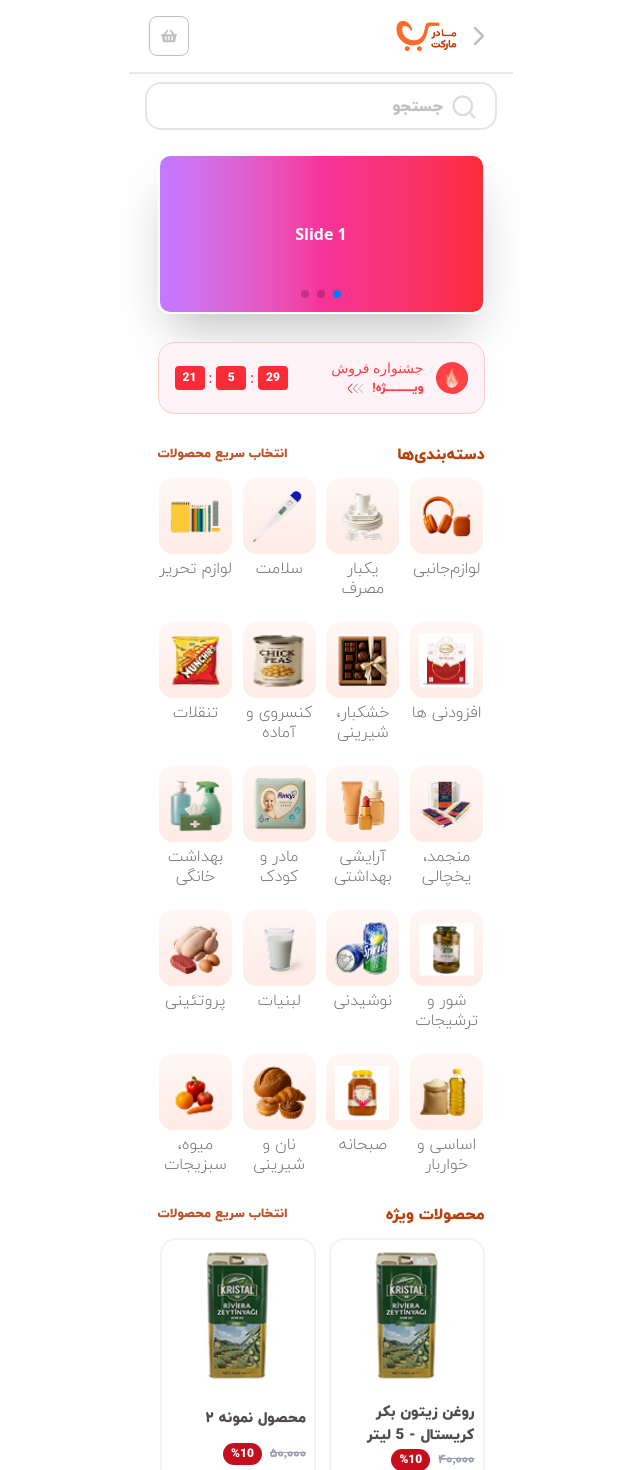
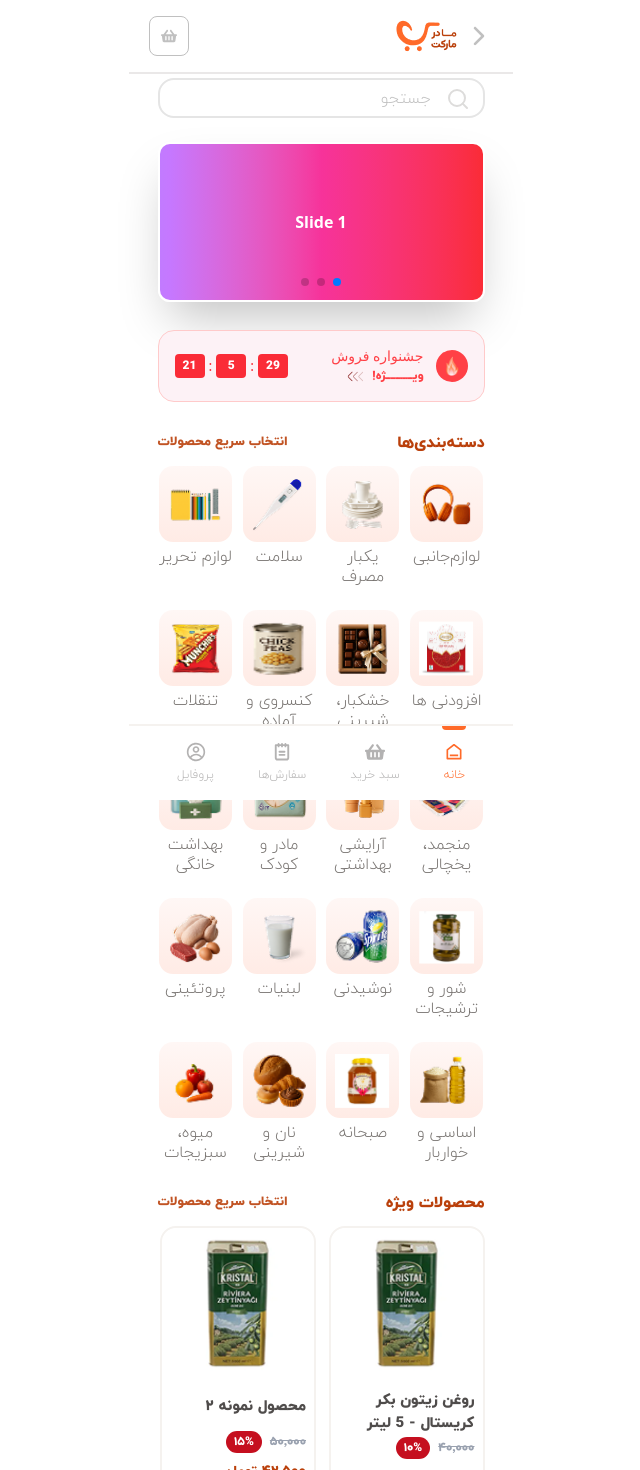
Before and after one commit to Shahin-2002/web-mobile, a Next.js app: page / in a window 1280 px wide. Shown: the top 1470 px of the page, without its empty margins (319-959 px from the left). Built offline with nearby package versions, Linux system fonts and the light colour scheme.

Commit message:
Update API URLs for Vercel

```diff
--- a/components/module/Footer/footer.jsx
+++ b/components/module/Footer/footer.jsx
@@ -1,31 +1,49 @@
 import React, { useState } from 'react';
-import { Home, Profile, Order, ShoppingBasketIcon } from '@/components/ui/iconsAndImagrs';
+import {
+  Home,
+  Profile,
+  Order,
+  ShoppingBasketIcon,
+} from '@/components/ui/iconsAndImagrs';
 
 function Footer() {
-  const [activeTab, setActiveTab] = useState('home'); // مقدار پیش‌فرض خانه
+  const [activeTab, setActiveTab] = useState('home');
 
   const tabs = [
-    { id: 'home', icon: <Home size={25} />, label: 'خانه', color: '#FF6A29' },
-    { id: 'cart', icon: <ShoppingBasketIcon size={25} />, label: 'سبد خرید', color: '#B3B2B2' },
-    { id: 'orders', icon: <Order size={25} />, label: 'سفارش‌ها', color: '#B3B2B2' },
-    { id: 'profile', icon: <Profile size={25} />, label: 'پروفایل', color: '#B3B2B2' },
+    { id: 'home', icon: Home, label: 'خانه' },
+    { id: 'cart', icon: ShoppingBasketIcon, label: 'سبد خرید' },
+    { id: 'orders', icon: Order, label: 'سفارش‌ها' },
+    { id: 'profile', icon: Profile, label: 'پروفایل' },
   ];
 
   return (
-    <div className="w-full md:max-w-sm md:mx-auto p-4 flex items-center mt-11 justify-between border-t-2 border-[#F5F2EF] px-10">
+    <div className="w-full md:max-w-sm md:mx-auto p-4 flex items-center justify-between border-t-2 border-[#F5F2EF] px-10">
       <div className="flex flex-1 items-center justify-between">
-        {tabs.map((tab) => (
+        {tabs.map((tab) => {
+          const Icon = tab.icon;
+          const isActive = activeTab === tab.id;
+
+          return (
             <div
               key={tab.id}
-            className={`flex flex-col items-center relative ${
-              activeTab === tab.id ? 'active' : ''
+              className={`flex flex-col items-center relative cursor-pointer w-auto px-2 ${
+                isActive ? 'active' : ''
               }`}
               onClick={() => setActiveTab(tab.id)}
             >
-            {React.cloneElement(tab.icon, { color: activeTab === tab.id ? '#FF6A29' : '#B3B2B2' })}
-            <p className={`text-[${activeTab === tab.id ? '#FF6A29' : '#B3B2B2'}]`} style={{ fontFamily: 'iranyekanLight' }}>{tab.label}</p>
+              <Icon size={20} color={isActive ? '#FF6A29' : '#B3B2B2'} />
+              <p
+                className="text-[12px] whitespace-nowrap mt-1"
+                style={{
+                  color: isActive ? '#FF6A29' : '#B3B2B2',
+                  fontFamily: 'iranyekanLight',
+                }}
+              >
+                {tab.label}
+              </p>
             </div>
-        ))}
+          );
+        })}
       </div>
     </div>
   );
--- a/components/module/Header/header.jsx
+++ b/components/module/Header/header.jsx
@@ -47,12 +47,12 @@ function Header({ cart, showCart, setShowCart, setCart }) {
               className="bg-white p-4 rounded-2xl w-80 max-h-[60vh] shadow-xl relative flex flex-col"
               onClick={(e) => e.stopPropagation()}
             >
-              <h2 className="font-bold text-lg mb-3 border-b pb-2">
+              <h2 className="font-bold text-lg mb-3 border-b pb-2" style={{ fontFamily: 'iranyekanExtrabold' }}>
                 🛒 سبد خرید
               </h2>
 
               {cart.length === 0 ? (
-                <p className="text-gray-500 text-center py-8">سبد خرید خالیه</p>
+                <p className="text-gray-500 text-center py-8" style={{ fontFamily: 'iranyekanLight' }}>سبد خرید خالیه</p>
               ) : (
                 <ul className="flex-1 overflow-y-auto space-y-3 pr-2">
                   {cart.map((item, i) => (
@@ -64,10 +64,11 @@ function Header({ cart, showCart, setShowCart, setCart }) {
                         <span
                           className="font-medium text-sm truncate"
                           title={item.name}
+                          style={{ fontFamily: 'iranyekanLight' }}
                         >
                           {item.name}
                         </span>
-                        <span className="text-[#BA400B] font-bold text-xs">
+                        <span className="text-[#BA400B] font-bold text-xs" style={{fontFamily: 'iranyekanExtrabold'}}>
                           {item.priceAfterDiscount.toLocaleString('fa-IR')}{' '}
                           تومان
                         </span>
@@ -88,8 +89,8 @@ function Header({ cart, showCart, setShowCart, setCart }) {
                           >
                             −
                           </button>
-                          <span className="text-sm font-medium">
-                            {item.quantity}
+                          <span className="text-sm font-medium" style={{fontFamily: 'iranyekanLight'}}>
+                            {item.quantity.toLocaleString('fa-IR')}
                           </span>
                           <button
                             className="w-6 h-6 flex items-center justify-center rounded-full border border-gray-300 hover:bg-gray-100 transition-colors"
@@ -126,8 +127,8 @@ function Header({ cart, showCart, setShowCart, setCart }) {
 
               {cart.length > 0 && (
                 <div className="mt-3 border-t pt-3 flex justify-between font-bold text-sm">
-                  <span>جمع کل:</span>
-                  <span>
+                  <span style={{ fontFamily: 'iranyekanLight' }}>جمع کل:</span>
+                  <span style={{ fontFamily: 'iranyekanLight' }}>
                     {cart
                       .reduce(
                         (sum, item) =>
@@ -141,7 +142,7 @@ function Header({ cart, showCart, setShowCart, setCart }) {
               )}
 
               <button
-                className="mt-4 w-full bg-[#BA400B] text-white py-2 rounded-xl hover:bg-[#a73600] transition-all text-sm"
+                className="mt-4 w-full bg-[#BA400B] text-white py-2 rounded-xl hover:bg-[#a73600] transition-all text-sm" style={{ fontFamily: 'iranyekanExtraBold' }}
                 onClick={() => setShowCart(false)}
               >
                 بستن
--- a/components/module/ProductSpecial/productSpecial.jsx
+++ b/components/module/ProductSpecial/productSpecial.jsx
@@ -79,7 +79,7 @@ function ProductSpecial({ data , addToCart  }) {
                               className="text-[12px] bg-[#C50F1F] text-white px-2 py-0.5 rounded-full"
                               style={{ fontFamily: 'iranyekanExtrabold' }}
                             >
-                              %10
+                              {item.off.toLocaleString('fa-IR')}%
                             </span>
                           </div>
                           <span
@@ -158,7 +158,7 @@ function ProductSpecial({ data , addToCart  }) {
                             className="text-[12px] bg-[#C50F1F] text-white px-2 py-0.5 rounded-full"
                             style={{ fontFamily: 'iranyekanExtrabold' }}
                           >
-                            %10
+                            {item.off.toLocaleString('fa-IR')}%
                           </span>
                         </div>
                         <span
--- a/components/module/searchInput.jsx/searchInput.jsx
+++ b/components/module/searchInput.jsx/searchInput.jsx
@@ -4,13 +4,13 @@ import { SearchIcon } from '@/components/ui/iconsAndImagrs';
 function searchInput() {
   return (
     <>
-      <div className='px-4 max-w-sm mx-auto flex items-center justify-center relative'>
+      <div className='w-[327px] mx-auto flex items-center justify-center relative'>
 
-        <SearchIcon style={{position: 'absolute', right:35 , bottom: 9 }} size={28} color='#DDDCDB'/>
+        <SearchIcon style={{position: 'absolute', right:15 , bottom: 7 }} size={24} color='#DDDCDB'/>
         <input
-            className='w-full h-12 border-2 rounded-2xl px-4 mt-2 pr-13 custom-placeholder'
+            className='w-full h-[40px] border-2 rounded-2xl px-4 mt-2 pr-13 custom-placeholder'
             placeholder='جستجو'
-            style={{ fontFamily: 'iranyekanExtrabold' }}
+            style={{ fontFamily: 'iranyekanLight' }}
         />
 
       </div>
--- a/pages/_app.js
+++ b/pages/_app.js
@@ -21,41 +21,56 @@ export default function App({ Component, pageProps }) {
 
   const addToCart = (product) => {
     setCart((prevCart) => {
-      // آیا محصول قبلا وجود داره؟
       const existing = prevCart.find((item) => item.id === product.id);
+
       if (existing) {
-        // اگه هست، فقط تعدادش رو زیاد کن
-        return prevCart.map((item) =>
-          item.id === product.id
-            ? { ...item, quantity: item.quantity + 1 }
-            : item
-        );
-      } else {
-        // اگه نیست، محصول جدید اضافه کن با تعداد 1
+        const newQuantity = existing.quantity + 1; // تعداد جدید
         Swal.fire({
           icon: "success",
-          title: "محصول به سبد خرید اضافه شد",
+          title: `${newQuantity} عدد ${product.name} در سبد خرید است`,
           showConfirmButton: false,
-          timer: 2000, // 2 ثانیه
+          timer: 2000,
           position: "top-end",
           toast: true,
         });
+
+        return prevCart.map((item) =>
+          item.id === product.id ? { ...item, quantity: newQuantity } : item
+        );
+      } else {
+        Swal.fire({
+          icon: "success",
+          title: `1 عدد ${product.name} به سبد خرید اضافه شد`,
+          showConfirmButton: false,
+          timer: 2000,
+          position: "top-end",
+          toast: true,
+        });
+
         return [...prevCart, { ...product, quantity: 1 }];
       }
     });
   };
 
   return (
-    <>
+    <div className="relative min-h-screen">
+      {/* هدر چسبیده به بالا */}
+      <div className="fixed top-0 left-0 w-full z-50 bg-white">
         <Header
           cart={cart}
           setCart={setCart}
           showCart={showCart}
           setShowCart={setShowCart}
         />
+      </div>
 
+      <main className="pt-[70px] pb-[120px]">
         <Component {...pageProps} addToCart={addToCart} cart={cart} />
+      </main>
+
+      <div className="fixed  bottom-0 left-0 w-full z-50 bg-white">
         <Footer />
-    </>
+      </div>
+    </div>
   );
 }
--- a/pages/api/products.js
+++ b/pages/api/products.js
@@ -9,6 +9,7 @@ export default function handler(req, res) {
       discount: 10,
       priceBeforeDiscount: 40000,
       priceAfterDiscount: 36000,
+      off: 10,
     },
     {
       id: 2,
@@ -18,6 +19,7 @@ export default function handler(req, res) {
       discount: 15,
       priceBeforeDiscount: 50000,
       priceAfterDiscount: 42500,
+      off: 15,
     },
     {
       id: 3,
@@ -27,6 +29,7 @@ export default function handler(req, res) {
       discount: 5,
       priceBeforeDiscount: 60000,
       priceAfterDiscount: 57000,
+      off: 5,
     },
     {
       id: 4,
@@ -36,6 +39,7 @@ export default function handler(req, res) {
       discount: 5,
       priceBeforeDiscount: 60000,
       priceAfterDiscount: 57000,
+      off: 5,
     },
   ];
 
--- a/styles/globals.css
+++ b/styles/globals.css
@@ -33,13 +33,15 @@ body{
   content: '';
   position: absolute;
   top: -16px; /* فاصله از بالای کانتینر */
-  left: 0;
-  width: 100%;
+  left: 50%;  /* شروع از وسط */
+  transform: translateX(-50%); /* وسط چین کردن */
+  width: 24px; /* عرض ثابت برای همه تب‌ها */
   height: 4px;
-  border-bottom-left-radius:20px ;
-  border-bottom-right-radius:20px ;
+  border-bottom-left-radius: 20px;
+  border-bottom-right-radius: 20px;
   background-color: #FF6A29;
 }
+
 
 .custom-placeholder::placeholder {
   color: #C0C0C0;
```
Lines whose indentation alone changed are shown as unchanged.
